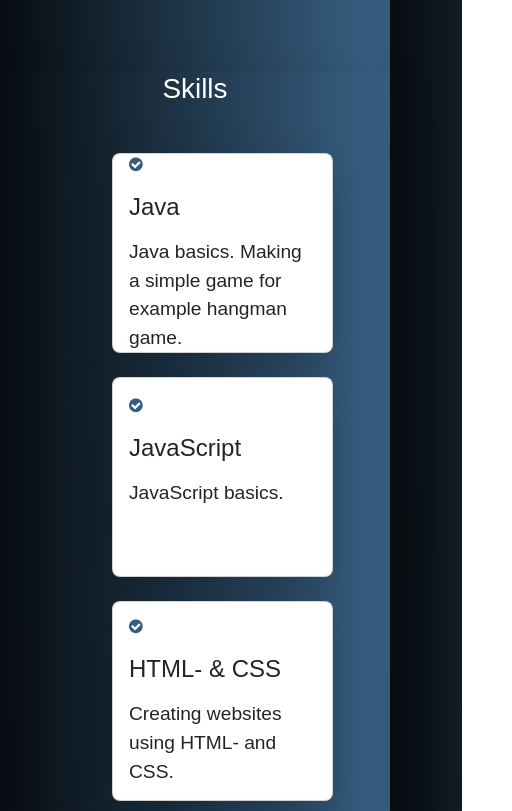
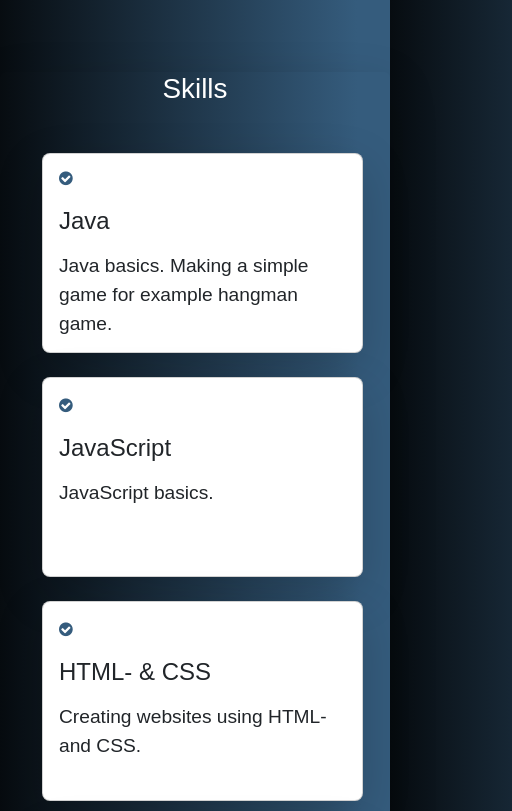
Before and after one commit to sahamik/sahamik.kotisivut, a plain HTML site: page index.html in a window 390 px wide. Shown: the part 2500-3311 px from the top of the page, 512 px wide, since content can reach past the window. Drawn offline with nearby package versions, Linux system fonts and the light colour scheme.

Commit message:
Muutettiin mobiili tyylejä

```diff
--- a/mobile.css
+++ b/mobile.css
@@ -47,7 +47,7 @@
         display: block;
         background-color: rgba(0, 0, 0, 0.908);
         border-radius: 0px 0px 5px 5px;
-        margin-top: -3px;
+        margin-top: -23px;
         padding: 15px 20px;
         width: 170px;
         height: 100vh;
@@ -112,8 +112,8 @@
     }
 
     .skillSec .row {
-        padding-left: 100px;
-        width: 120%;
+        padding-left: 30px;
+        width: 140%;
     }
 
     footer {
```
